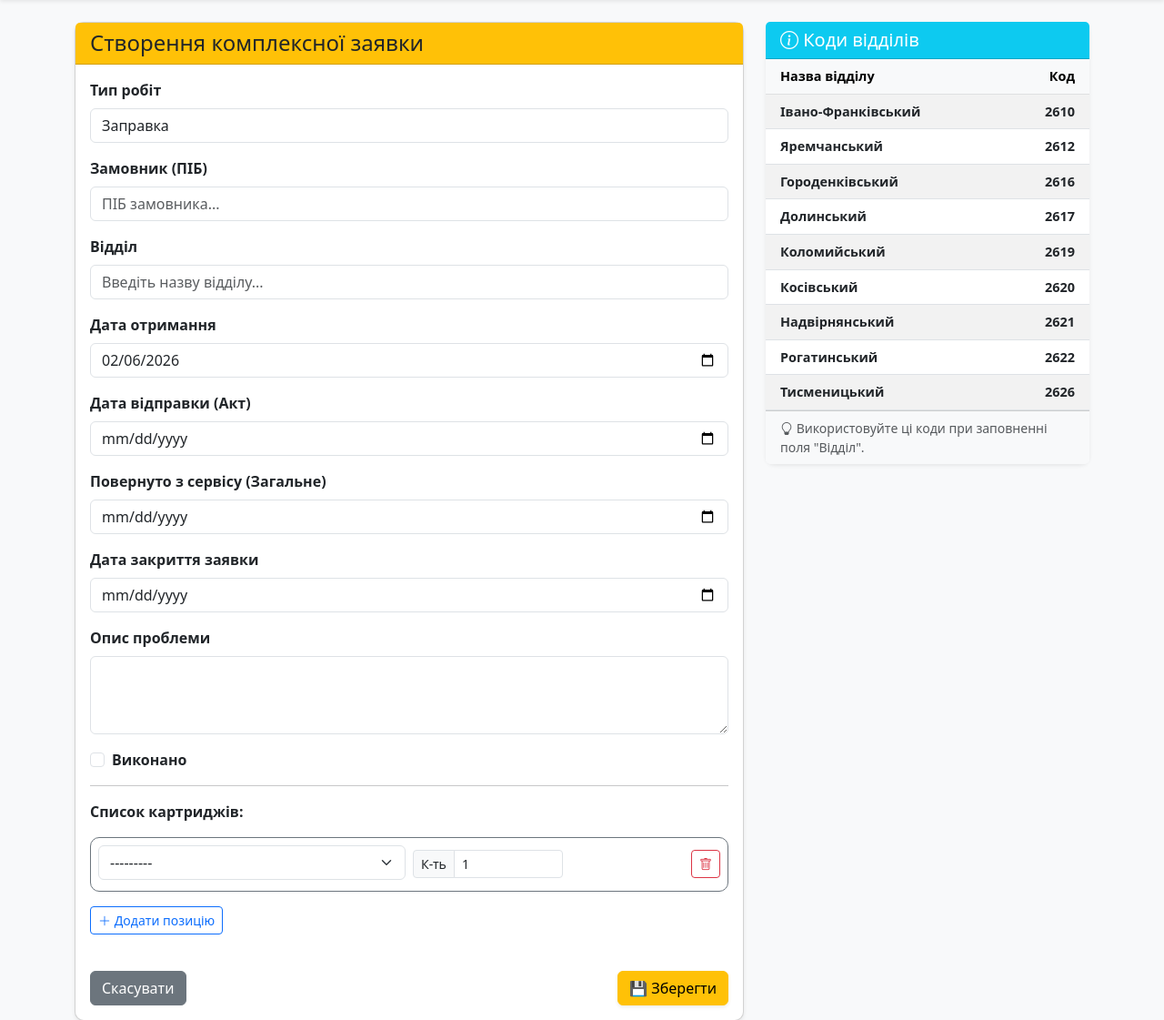
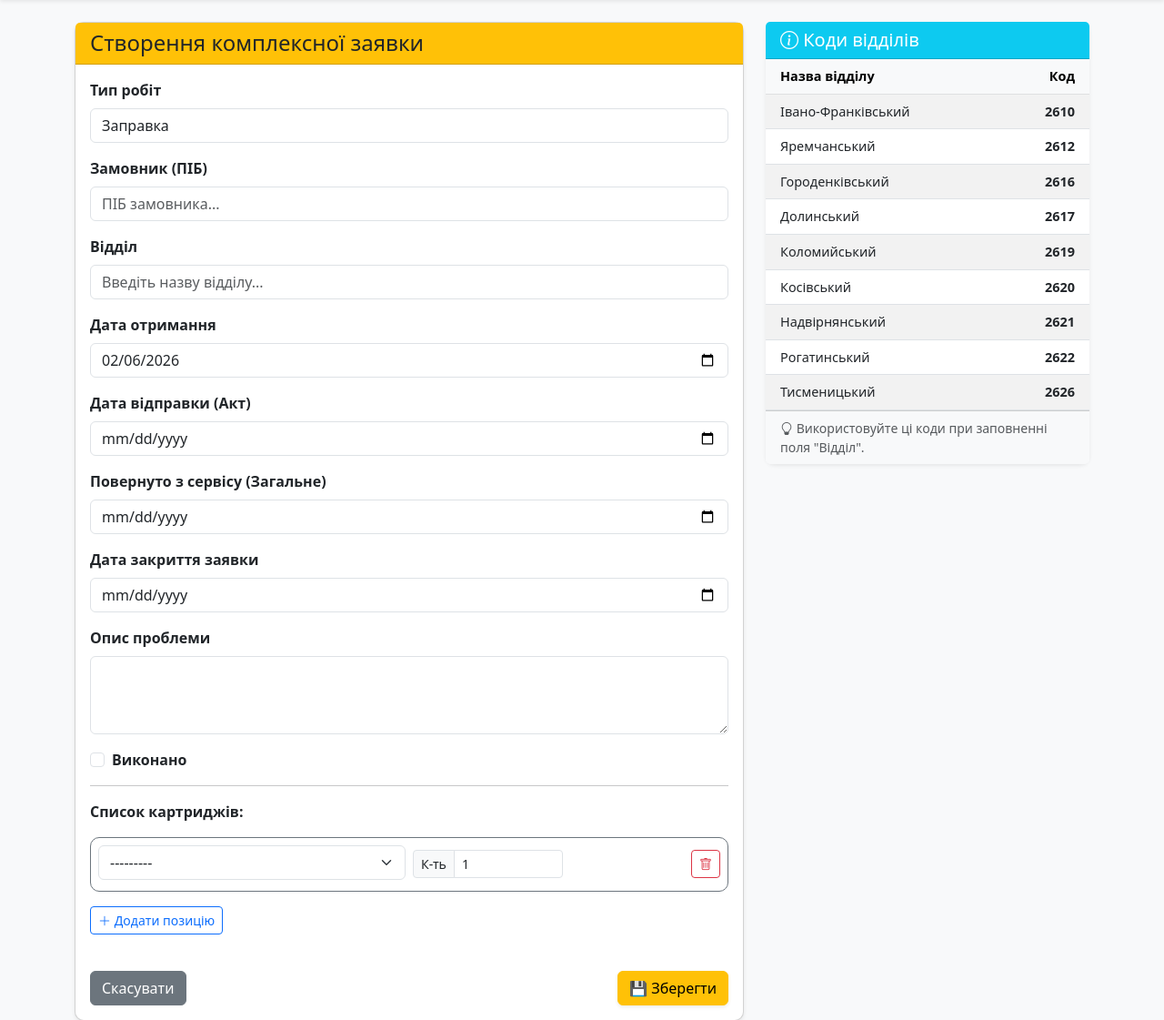
Before and after one commit to Strong2197/it-asset-mgmt, a Django app: page /service/create/ in a window 1280 px wide. Shown: the part 56-1177 px from the top of the page at 91% size. Run offline with Django 5.2, Linux system fonts and the light colour scheme; data that the repository does not hold is empty.

Commit message:
Text decorations

```diff
--- a/templates/service/service_form.html
+++ b/templates/service/service_form.html
@@ -87,15 +87,15 @@
                             <tr><th class="ps-3">Назва відділу</th><th class="text-end pe-3">Код</th></tr>
                         </thead>
                         <tbody>
-                            <tr><td class="ps-3 fw-bold">Івано-Франківський</td><td class="text-end pe-3 fw-bold">2610</td></tr>
-                            <tr><td class="ps-3 fw-bold">Яремчанський</td><td class="text-end pe-3 fw-bold">2612</td></tr>
-                            <tr><td class="ps-3 fw-bold">Городенківський</td><td class="text-end pe-3 fw-bold">2616</td></tr>
-                            <tr><td class="ps-3 fw-bold">Долинський</td><td class="text-end pe-3 fw-bold">2617</td></tr>
-                            <tr><td class="ps-3 fw-bold">Коломийський</td><td class="text-end pe-3 fw-bold">2619</td></tr>
-                            <tr><td class="ps-3 fw-bold">Косівський</td><td class="text-end pe-3 fw-bold">2620</td></tr>
-                            <tr><td class="ps-3 fw-bold">Надвірнянський</td><td class="text-end pe-3 fw-bold">2621</td></tr>
-                            <tr><td class="ps-3 fw-bold">Рогатинський</td><td class="text-end pe-3 fw-bold">2622</td></tr>
-                            <tr><td class="ps-3 fw-bold">Тисменицький</td><td class="text-end pe-3 fw-bold">2626</td></tr>
+                            <tr><td class="ps-3 ">Івано-Франківський</td><td class="text-end pe-3 fw-bold">2610</td></tr>
+                            <tr><td class="ps-3">Яремчанський</td><td class="text-end pe-3 fw-bold">2612</td></tr>
+                            <tr><td class="ps-3">Городенківський</td><td class="text-end pe-3 fw-bold">2616</td></tr>
+                            <tr><td class="ps-3">Долинський</td><td class="text-end pe-3 fw-bold">2617</td></tr>
+                            <tr><td class="ps-3">Коломийський</td><td class="text-end pe-3 fw-bold">2619</td></tr>
+                            <tr><td class="ps-3">Косівський</td><td class="text-end pe-3 fw-bold">2620</td></tr>
+                            <tr><td class="ps-3">Надвірнянський</td><td class="text-end pe-3 fw-bold">2621</td></tr>
+                            <tr><td class="ps-3">Рогатинський</td><td class="text-end pe-3 fw-bold">2622</td></tr>
+                            <tr><td class="ps-3">Тисменицький</td><td class="text-end pe-3 fw-bold">2626</td></tr>
                         </tbody>
                     </table>
                 </div>
```
